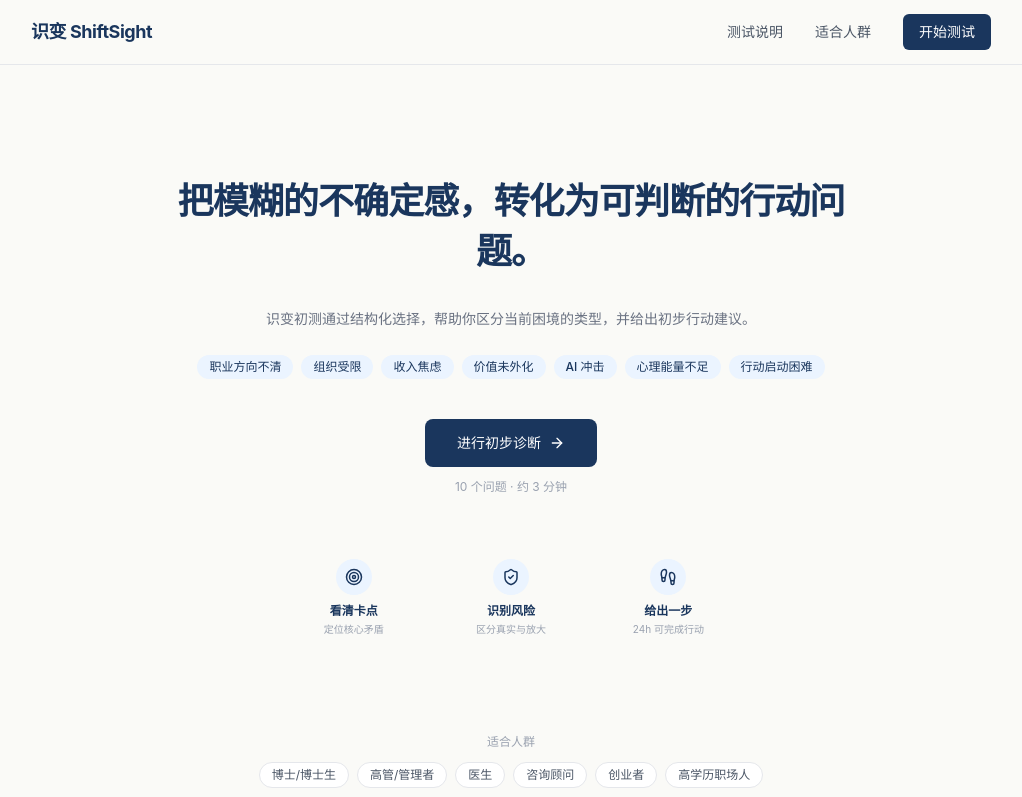
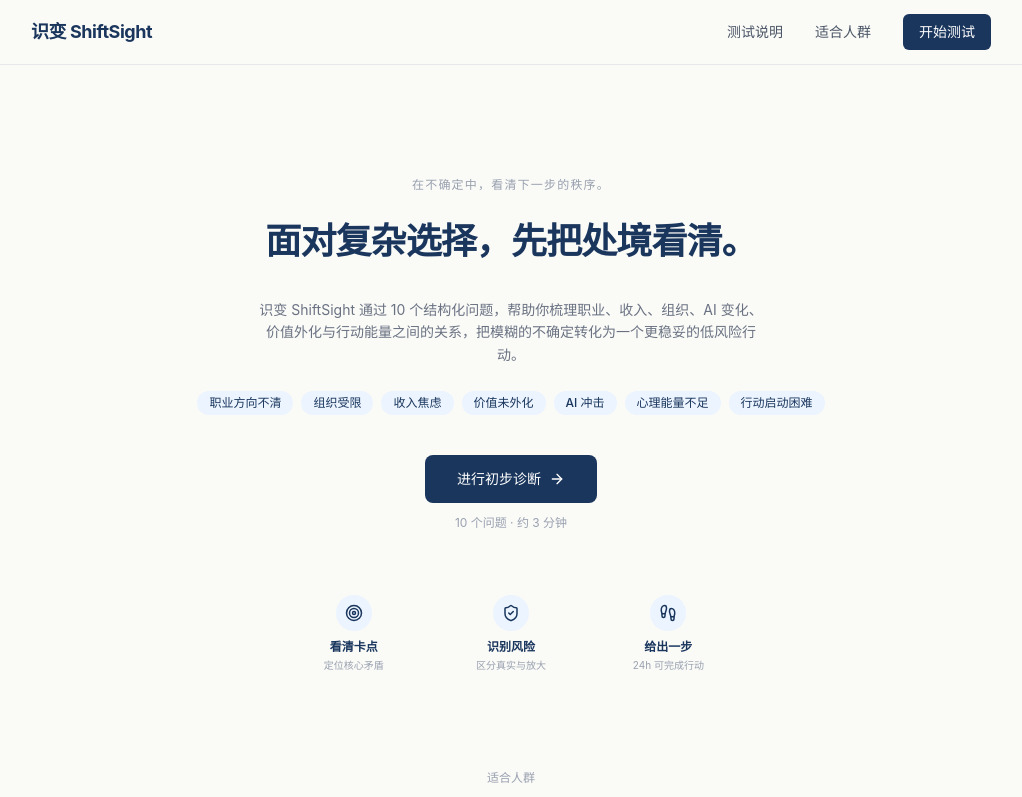
Before and after one commit to ShayLiu/shiftsight, a Next.js app: page / in a window 1280 px wide. Shown: the top 797 px of the page, without its empty margins (129-1151 px from the left). Built offline with nearby package versions, Linux system fonts and the light colour scheme.

Commit message:
copy: final branding - slogan, titles, share card footer

```diff
--- a/app/result/page.tsx
+++ b/app/result/page.tsx
@@ -45,7 +45,7 @@ function ResultContent() {
     <div className="mx-auto max-w-2xl">
       {/* 1. Status Card */}
       <div className="text-center mb-3">
-        <p className="text-xs text-gray-400 mb-3">你的初步诊断</p>
+        <p className="text-xs text-gray-400 mb-3">你的当前行动状态</p>
         <span className="inline-block rounded-full bg-[#ebf4ff] px-5 py-2 text-base font-bold text-[#1a365d]">
           {result.title}
         </span>
--- a/components/Hero.tsx
+++ b/components/Hero.tsx
@@ -7,12 +7,14 @@ export default function Hero() {
   return (
     <section className="pt-20 pb-10 sm:pt-28 sm:pb-14 px-4 sm:px-6 lg:px-8">
       <div className="mx-auto max-w-2xl text-center">
+        <p className="text-xs text-gray-400 tracking-widest mb-6">在不确定中，看清下一步的秩序。</p>
+
         <h1 className="text-2xl sm:text-3xl lg:text-4xl font-bold text-[#1a365d] leading-snug tracking-tight">
-          把模糊的不确定感，<br className="sm:hidden" />转化为可判断的行动问题。
+          面对复杂选择，先把处境看清。
         </h1>
 
-        <p className="mt-8 text-sm text-gray-500 leading-relaxed">
-          识变初测通过结构化选择，帮助你区分当前困境的类型，并给出初步行动建议。
+        <p className="mt-8 text-sm text-gray-500 leading-relaxed max-w-lg mx-auto">
+          识变 ShiftSight 通过 10 个结构化问题，帮助你梳理职业、收入、组织、AI 变化、价值外化与行动能量之间的关系，把模糊的不确定转化为一个更稳妥的低风险行动。
         </p>
 
         <div className="mt-6 flex flex-wrap justify-center gap-2">
--- a/components/ShareResultCard.tsx
+++ b/components/ShareResultCard.tsx
@@ -71,7 +71,7 @@ export default function ShareResultCard({ result }: { result: InitialResult }) {
         </div>
 
         <div className="h-px bg-slate-300/40 mb-3" />
-        <p className="text-center text-[10px] text-slate-400">识变初测｜3 分钟识别当前行动制约点</p>
+        <p className="text-center text-[10px] text-slate-400">看清处境，找到下一步</p>
       </div>
     </div>
   );
```
Also changed, not shown: 32 other files (tests, documents, lock files or other folders).
